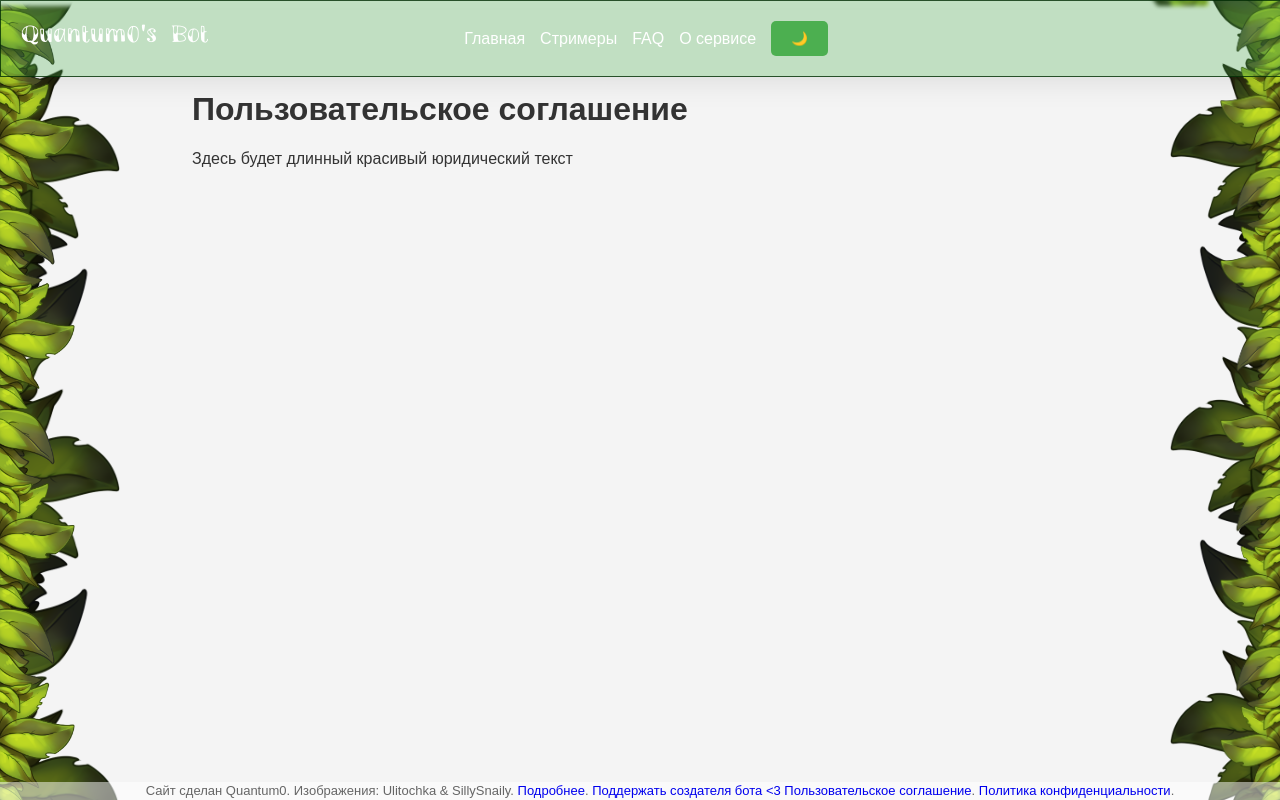
After one commit to Quantum-0/twitch-arbuz-bot, a Python web app: template templates/legal/agreement.html in a window 1280 px wide. The commit adds this page. Run offline with Jinja, Linux system fonts and the light colour scheme; the template is opened without the code that fills it, so the values that code supplies are empty.

Commit message:
WiP User agreement

```diff
--- a/config.py
+++ b/config.py
@@ -59,7 +59,9 @@ class Settings(BaseSettings):
     # github_repo_owner: str = "Quantum-0"
     # github_repo_name: str
     openai_api_key: SecretStr
-    openai_base_url: str = "https://api.aitunnel.ru/v1/"
+    openai_base_url: str = (
+        "https://api.aitunnel.ru/v1/"  # TODO: подставить сюда routerai и его токен, сравнить стоимость!
+    )
     mqtt_host: str = "emqx.msk.quantum0.ru"
     mqtt_client_id: str = "twitch-bot"
     mqtt_username: SecretStr
--- a/templates/base.html
+++ b/templates/base.html
@@ -118,9 +118,16 @@
     </div>
 
     <footer class="site-footer">
+        <!-- Это должно быть в левой части футера -->
         Сайт сделан Quantum0.
         Изображения: Ulitochka & SillySnaily.
-        <a href="/about">Подробнее</a>
+        <a href="/about">Подробнее</a>.
+        <!-- разрыв -->
+        <!-- это расположено по центру -->
+        <a href="https://boosty.to/quantum0">Поддержать создателя бота <3</a>
+        <!-- разрыв, и дальше align к правой части -->
+        <a href="/agreement">Пользовательское соглашение</a>.
+        <a href="/privacy">Политика конфиденциальности</a>.
     </footer>
 
     {% block body_scripts %}{% endblock %}
--- /dev/null
+++ b/templates/legal/agreement.html
@@ -0,0 +1,11 @@
+{% extends "base.html" %}
+
+{% block title %}Пользовательское соглашение{% endblock %}
+{% block description %}Текст пользовательского соглашения сервиса{% endblock %}
+
+{% block content %}
+<h1>Пользовательское соглашение</h1>
+<div>
+    Здесь будет длинный красивый юридический текст
+</div>
+{% endblock %}
--- a/templates/main.html
+++ b/templates/main.html
@@ -17,6 +17,9 @@
     поэтому могут быть ошибки и проблемы, которые я исправляю по возможности, когда есть свободное время и желание.
 </p>
 <p>
+    В будущем планируется добавление платного функционала, но лишь после того, как я разберусь со всякими юридическими вопросами для этого %)
+</p>
+<p>
     Бот содержит готовый функционал для чат-бота, минимально настраиваемый, но с глубоко проработанными ответами.
 </p>
 <p>
@@ -29,7 +32,10 @@
 </p>
 <button onclick="location.href='/login';" class="twitch-login-button">
     <i class="fa fa-twitch"></i> Login with Twitch
+    TODO: НАДО ЧТОБ ЭТА КНОПОЧКА БЫЛА ВЫКЛЮЧЕНА ПОКА НЕ НАЖАТА ГАЛОЧКА НИЖЕ!!!!
 </button>
+<input id="agreement" type="checkbox" >
+<label for="agreement">Соглашаюсь с <a href="/agreement">Пользовательским Соглашением</a> и <a href="/privacy">Политикой конфиденциальности</a>.</label>
 <p>
     Ознакомиться с ботом подробнее, можно здесь:
 </p>
```
Also changed, not shown: TODO.md (+9 -0 lines), routers/web/pages.py (+10 -0 lines), templates/legal/privacy.html (added, +11 -0 lines).
